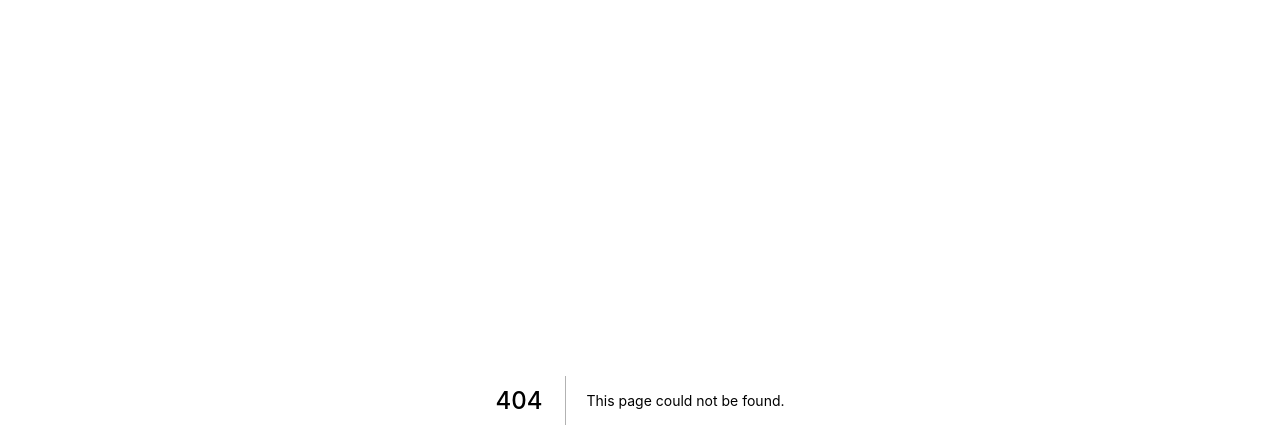
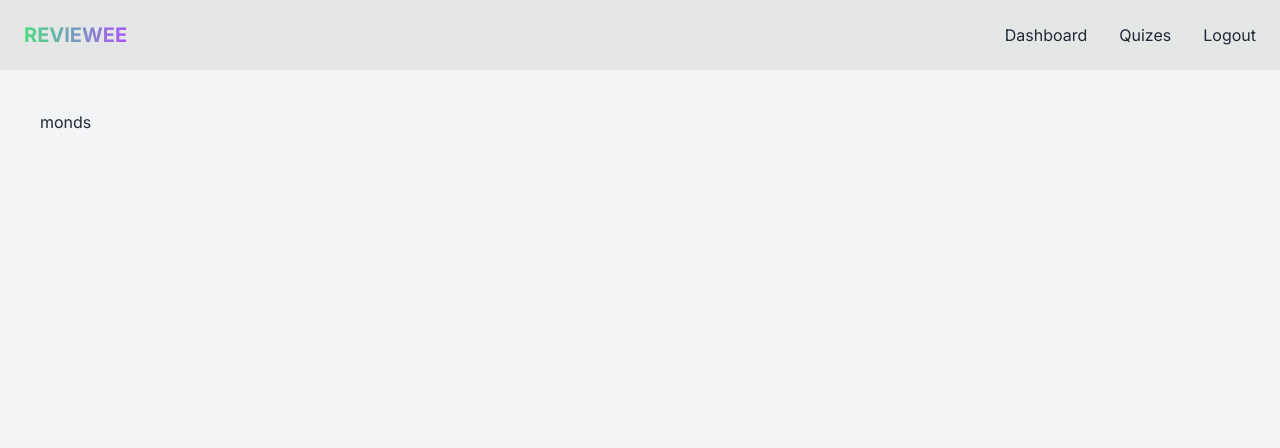
Before and after one commit to xdjeremy/reviewee, a Next.js app: page /dashboard in a window 1280 px wide. Before the commit this address had no page. Shown: the top 448 px of the page. Built offline with nearby package versions, Linux system fonts and the light colour scheme.

Commit message:
feat: add dashboard layout

```diff
--- /dev/null
+++ b/components/layout/Layout.tsx
@@ -0,0 +1,77 @@
+import Link from 'next/link';
+import React, { FC, useState } from 'react';
+
+const Links = [
+	{
+		name: 'Dashboard',
+		href: '/dashboard',
+	},
+	{
+		name: 'Quizes',
+		href: '/quizes',
+	},
+	{
+		name: 'Logout',
+		href: '/logout',
+	},
+];
+
+const Layout = ({ children }: any) => {
+	return (
+		<div className='drawer'>
+			<input id='my-drawer-3' type='checkbox' className='drawer-toggle' />
+			<div className='drawer-content flex flex-col'>
+				<div className='navbar w-full bg-base-300'>
+					<div className='flex-none lg:hidden'>
+						<label htmlFor='my-drawer-3' className='btn btn-ghost btn-square'>
+							<svg
+								xmlns='http://www.w3.org/2000/svg'
+								fill='none'
+								viewBox='0 0 24 24'
+								className='inline-block h-6 w-6 stroke-current'>
+								<path
+									strokeLinecap='round'
+									strokeLinejoin='round'
+									strokeWidth='2'
+									d='M4 6h16M4 12h16M4 18h16'></path>
+							</svg>
+						</label>
+					</div>
+					<div className='mx-2 flex-1 px-2'>
+						<h3 className='my-4 bg-gradient-to-r from-green-400 to-purple-500 bg-clip-text text-center text-xl font-bold uppercase text-transparent'>
+							Reviewee
+						</h3>
+					</div>
+					<div className='hidden flex-none lg:block'>
+						<ul className='menu menu-horizontal'>
+							{/* <!-- Navbar menu content here --> */}
+							{Links.map((link) => (
+								<li key={link.name}>
+									<Link href={link.href}>
+										<a>{link.name}</a>
+									</Link>
+								</li>
+							))}
+						</ul>
+					</div>
+				</div>
+				{/* <!-- Page content here --> */}
+				<div className='h-screen bg-gray-100 p-10'>{children}</div>
+			</div>
+			<div className='drawer-side'>
+				<label htmlFor='my-drawer-3' className='drawer-overlay'></label>
+				<ul className='menu w-80 overflow-y-auto bg-base-100 p-4'>
+					{Links.map((link) => (
+						<li key={link.name}>
+							<Link href={link.href}>
+								<a>{link.name}</a>
+							</Link>
+						</li>
+					))}
+				</ul>
+			</div>
+		</div>
+	);
+};
+
+export { Layout };
--- /dev/null
+++ b/components/layout/index.ts
@@ -0,0 +1 @@
+export * from './Layout';
--- /dev/null
+++ b/pages/dashboard.tsx
@@ -0,0 +1,13 @@
+import { NextPage } from 'next';
+import React from 'react';
+import { Layout } from '../components/layout';
+
+const Dashboard: NextPage = () => {
+	return (
+		<Layout>
+			<>monds</>
+		</Layout>
+	);
+};
+
+export default Dashboard;
--- a/pages/index.tsx
+++ b/pages/index.tsx
@@ -1,7 +1,5 @@
 import type { NextPage } from 'next';
 import Image from 'next/image';
-import { Title } from '../components/header';
-import { Button } from '../components/landing';
 
 const Home: NextPage = () => {
 	return (
@@ -76,7 +74,7 @@ const Home: NextPage = () => {
 							}
 							width={1000}
 							height={1000}
-							alt='macboko'
+							alt='macbook'
 						/>
 					</div>
 				</div>
```
